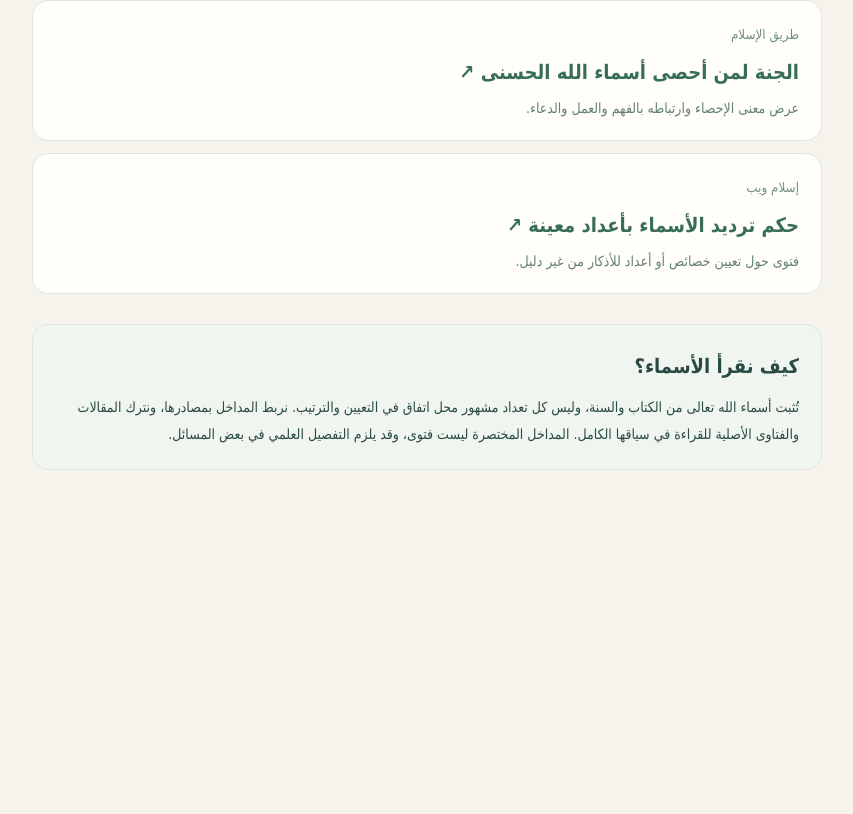
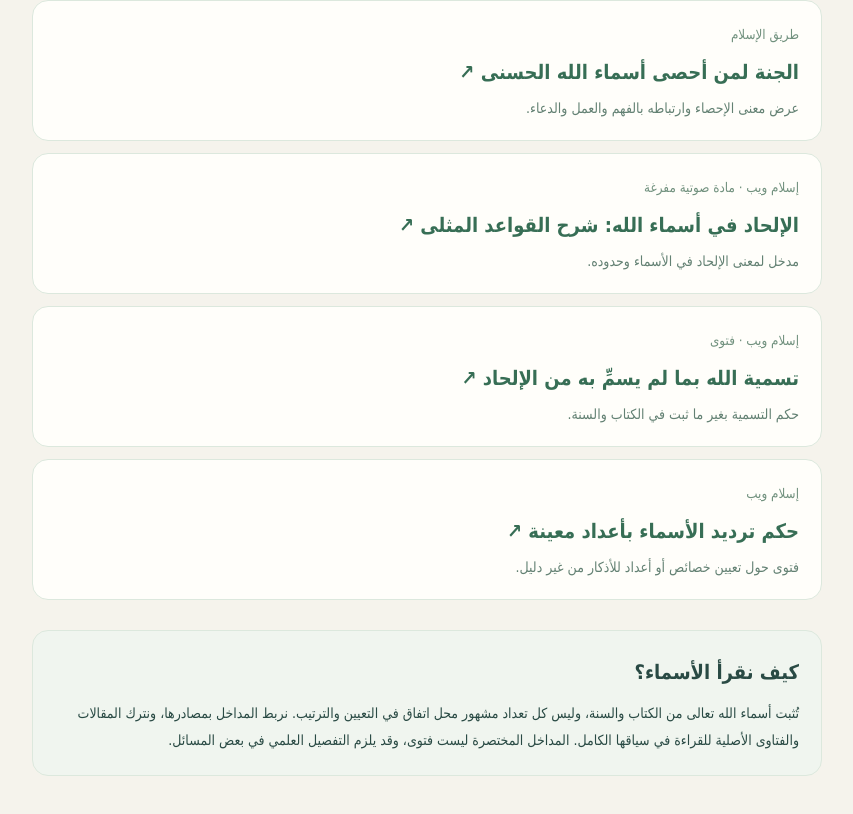
Before and after one commit to abdullahzu/nasaq-coming-soon, a Next.js app: page /Asmaa/updates in a window 1280 px wide. Shown: the part 1070-1884 px from the top of the page, without its empty margins (213-1066 px from the left). Before the commit the page ends 1590 px from the top, so only its background shows below. Built offline with nearby package versions, Linux system fonts and the light colour scheme.

Commit message:
Asmaa V8.6 section update: app/Asmaa/updates/page.tsx

```diff
--- a/app/Asmaa/updates/page.tsx
+++ b/app/Asmaa/updates/page.tsx
@@ -7,6 +7,8 @@ const sources=[
 {title:'أسماء الله الحسنى كما وردت في القرآن والسنة',publisher:'إسلام ويب',url:'https://www.islamweb.net/ar/fatwa/12383',description:'توضيح الاختلاف في تعيين الأسماء وأنها ليست محصورة في عدد بعينه.'},
 {title:'المختصر في معاني أسماء الله الحسنى',publisher:'طريق الإسلام · فهد بن عبد العزيز الشويرخ',url:'https://ar.demo.islamway.net/article/98746',description:'ملخصات لمعاني مجموعة من أسماء الله الحسنى.'},
 {title:'الجنة لمن أحصى أسماء الله الحسنى',publisher:'طريق الإسلام',url:'https://ar.demo.islamway.net/article/92785',description:'عرض معنى الإحصاء وارتباطه بالفهم والعمل والدعاء.'},
+{title:'الإلحاد في أسماء الله: شرح القواعد المثلى',publisher:'إسلام ويب · مادة صوتية مفرغة',url:'https://audio.islamweb.net/audio/Fulltxt.php?audioid=210817',description:'مدخل لمعنى الإلحاد في الأسماء وحدوده.'},
+{title:'تسمية الله بما لم يسمِّ به من الإلحاد',publisher:'إسلام ويب · فتوى',url:'https://www.islamweb.net/ar/fatwa/314593',description:'حكم التسمية بغير ما ثبت في الكتاب والسنة.'},
 {title:'حكم ترديد الأسماء بأعداد معينة',publisher:'إسلام ويب',url:'https://www.islamweb.net/ar/fatwa/205498',description:'فتوى حول تعيين خصائص أو أعداد للأذكار من غير دليل.'}
 ]
 export default function Sources(){return <main dir="rtl" lang="ar" style={{maxWidth:890,minHeight:'100svh',margin:'auto',padding:'clamp(20px,5vw,50px)',boxSizing:'border-box',color:'#294a44',fontFamily:'Tahoma,Arial,sans-serif',lineHeight:1.9}}>
```
